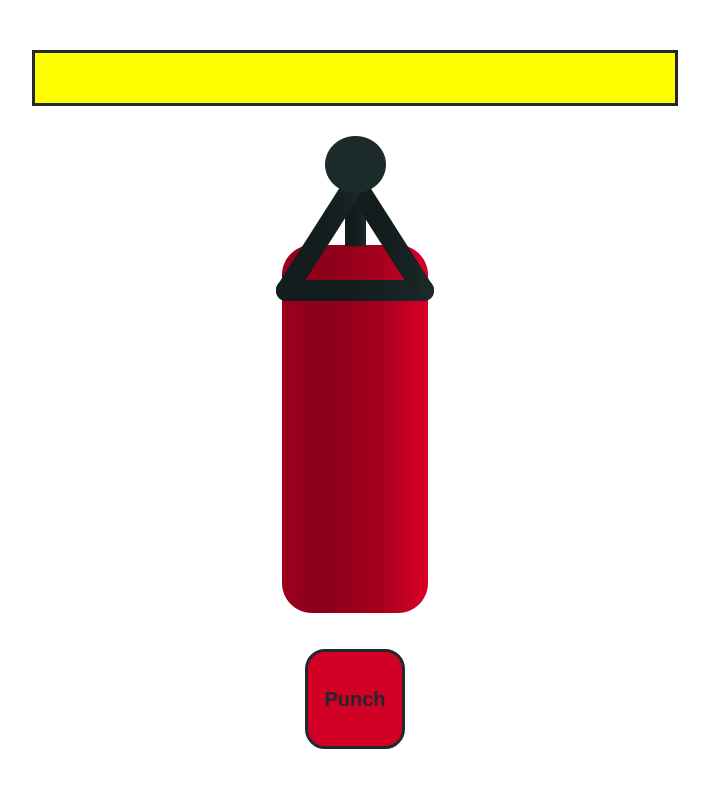
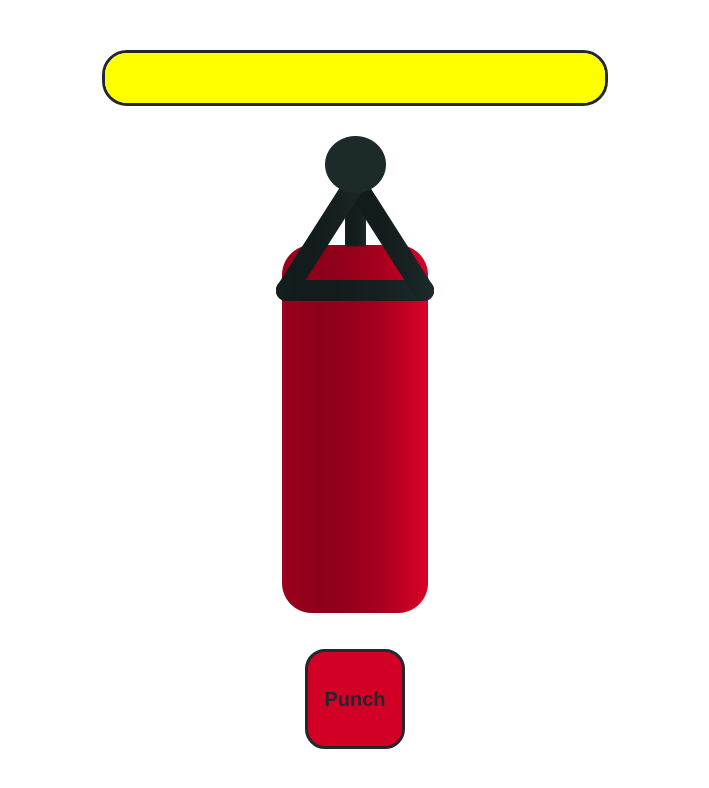
Before and after one commit to M8Eggman/React-Punchbag, a React (Vite) app: page / in a window 1280 px wide. Shown: the top 788 px of the page, without its empty margins (285-994 px from the left). Built offline with nearby package versions, Linux system fonts and the light colour scheme.

Commit message:
taille absolu pour la barre de vie

```diff
--- a/src/components/pdv/Pv.css
+++ b/src/components/pdv/Pv.css
@@ -1,9 +1,11 @@
 .pvMax {
-  width: 50vw;
+  width: 500px;
   height: 50px;
   background-color: #d30026;
   margin-top: 50px;
   border: 3px #23272e solid;
+  border-radius: 25px;
+  overflow: hidden;
 }
 .pvMax .pvActuel {
   height: 100%;
--- a/src/components/pdv/Pv.jsx
+++ b/src/components/pdv/Pv.jsx
@@ -5,7 +5,7 @@ function Pv(props) {
     <>
       <div className="pvMax">
         {/* selon les pv va changer la largeur de la div */}
-        <div className="pvActuel" style={{ width: props.pv / 2 + "vw" }}></div>
+        <div className="pvActuel" style={{ width: props.pv + "%" }}></div>
       </div>
     </>
   );
```
